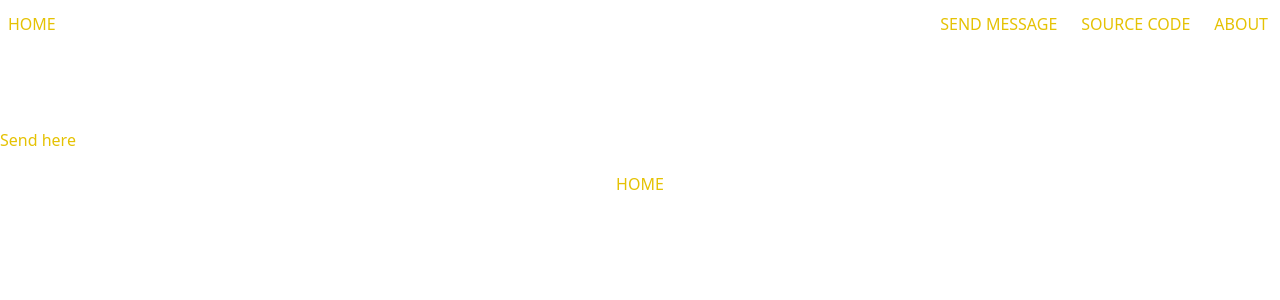
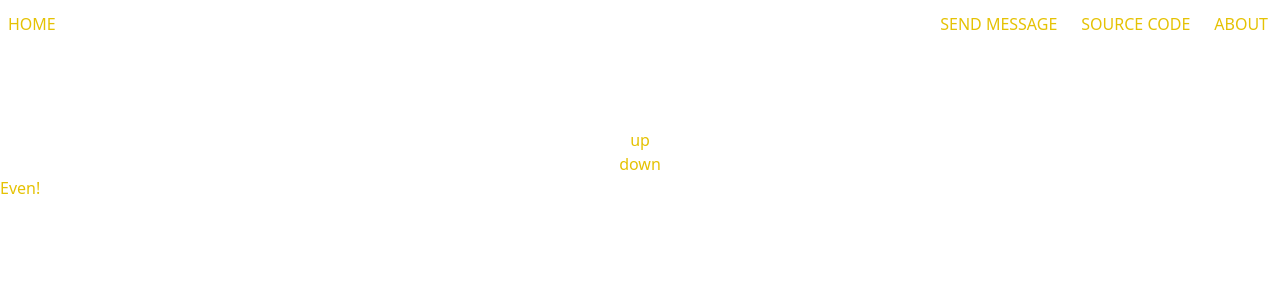
Before and after one commit to brodyd795/secret-message, a Next.js app: page /send in a window 1280 px wide. Shown: the top 300 px of the page. Built offline with nearby package versions, Linux system fonts and the light colour scheme.

Commit message:
WIP: using AnimatePresence to step through form steps

```diff
--- a/pages/send.js
+++ b/pages/send.js
@@ -1,23 +1,39 @@
+import React, {useState} from 'react';
+import {motion, AnimatePresence} from 'framer-motion';
+
 import Page from '../components/page';
 import Header from '../components/header';
-import Link from 'next/link';
 
 const Send = () => {
+    const [count, setCount] = useState(0);
+
     return (
         <Page title={'Send'}>
             <Header />
-            <p className={'mt-32'}>Send here</p>
-            {/* <Link href={'/'}> */}
-                <a
-                    className={'p-3 uppercase w-full md:w-auto md:inline-block text-center'}
-                    href={'/'}
+            <button
+                className={'mt-32'}
+                onClick={() => setCount(count + 1)}
+            >
+                {'up'}
+            </button>
+            <button
+                onClick={() => setCount(count - 1)}
+            >
+                {'down'}
+            </button>
+            <AnimatePresence>
+                <motion.div
+                    key={count}
+                    initial={{ opacity: 0 }}
+                    animate={{ opacity: 1 }}
+                    exit={{ opacity: 0 }}
                 >
-                    {'Home'}
-                </a>
-    {/* </Link> */}
+                    {count % 2 === 0 ? <p>Even!</p> : <p>Odd!</p>}
 
+                </motion.div>
+            </AnimatePresence>
         </Page>
-    )
-}
+    );
+};
 
 export default Send;
```
